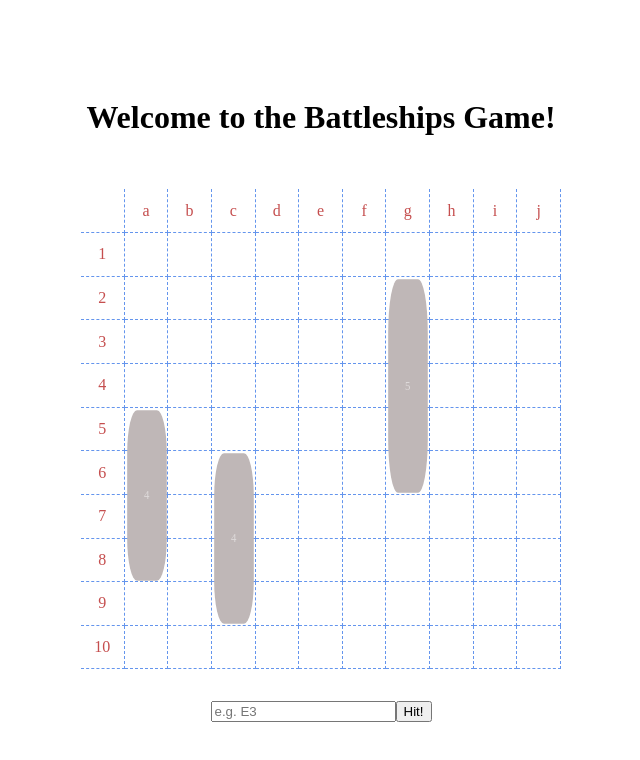
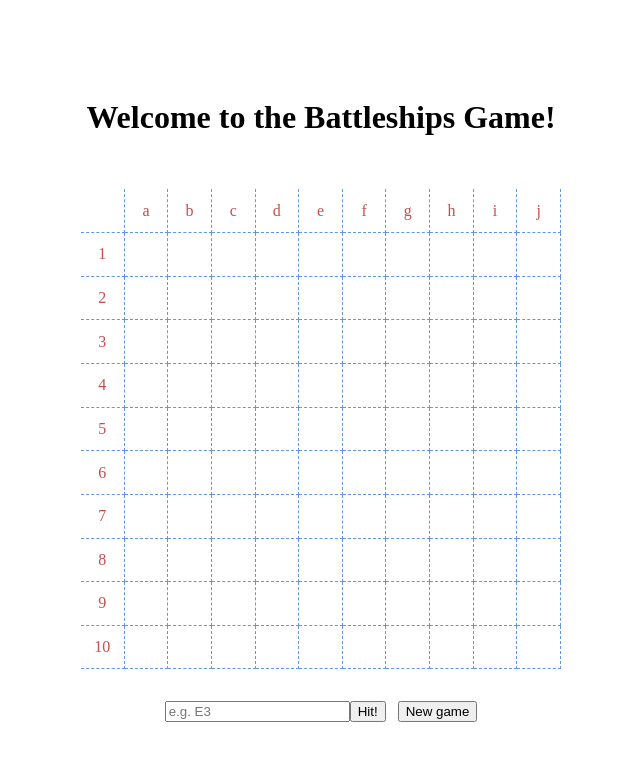
Before and after one commit to norin89/battleships-game, a Next.js app: page / in a window 1280 px wide. Shown: the top 760 px of the page, without its empty margins (319-959 px from the left). Built offline with nearby package versions, Linux system fonts and the light colour scheme.

Commit message:
Display <Shots> on <Board> after fields click

```diff
--- a/src/templates/Game.tsx
+++ b/src/templates/Game.tsx
@@ -1,23 +1,67 @@
 'use client';
 
+import { useEffect, useState } from 'react';
+import { useRouter } from 'next/navigation';
+
 import { Board } from '@/components/molecules';
-import { BoardType } from '@/types';
+import { BoardType, PositionType } from '@/types';
+import { hasShotHit } from '@/utils/hasShotHit';
+import { updateShipsAfterHit } from '@/utils/updateShipsAfterHit';
 
 export const Game = ({
 	boardSize,
-	ships,
+	ships: boardShips,
 }: {
 	boardSize: BoardType['size'];
 	ships: BoardType['ships'];
-}) => (
+}) => {
+	const router = useRouter();
+
+	// todo: consider using a Redux for better state management when the game grows
+	const [ships, setShips] = useState<BoardType['ships']>(boardShips);
+	const [shots, setShots] = useState<BoardType['shots']>([]);
+
+	const handleShot = (position: PositionType) => {
+		const isAlreadyShot = shots?.find(
+			(s) => s.position.column === position.column && s.position.row === position.row,
+		);
+
+		// todo: let the player know that the field has already been shot at
+		if (isAlreadyShot) {
+			// eslint-disable-next-line no-console
+			console.log(`Field ${position.column}, ${position.row} has already been shot at.`);
+			return;
+		}
+
+		const isHit = hasShotHit({ position, ships });
+		setShots((prevShots) => [...(prevShots || []), { status: isHit ? 'hit' : 'miss', position }]);
+	};
+
+	const resetGame = (newShips: BoardType['ships']) => {
+		setShips(newShips);
+		setShots([]);
+	};
+
+	// Reset state when ships change
+	useEffect(() => {
+		resetGame(boardShips);
+	}, [boardShips]);
+
+	// Update ships after each shot to check if any ship is sunk
+	useEffect(() => {
+		setShips(updateShipsAfterHit({ ships, shots }));
+	}, [shots]); // eslint-disable-line react-hooks/exhaustive-deps -- we dont want `ships` as the board is reset on ships change
+
+	return (
 		<>
 			<Board
-			style={{ width: '60vh', maxWidth: '100%', minWidth: 320 }}
+				style={{ width: '60vh', maxWidth: '100%', minWidth: 300 }}
 				size={boardSize}
-			ships={ships}
+				// Hide ships until sunk
+				ships={ships.filter((ship) => ship.isSunk)}
+				shots={shots}
 				onFieldClick={(position) => {
-				// eslint-disable no-console
-				console.log(position);
+					handleShot(position);
 				}}
 			/>
 			<form
@@ -25,8 +69,19 @@ export const Game = ({
 					e.preventDefault();
 				}}
 			>
+				{/* todo: decode to `PositionType` and fire shot on submit */}
 				<input type="text" placeholder="e.g. E3" />
 				<button type="submit">Hit!</button>
+				&nbsp;&nbsp;&nbsp;
+				<button
+					type="button"
+					onClick={() => {
+						router.refresh();
+					}}
+				>
+					New game
+				</button>
 			</form>
 		</>
 	);
+};
--- /dev/null
+++ b/src/utils/hasShotHit.ts
@@ -0,0 +1,25 @@
+import { BoardType, PositionType } from '@/types';
+import { getShipFieldPositions } from '@/utils/getShipFieldPositions';
+
+/** Checks if a `shot` is a `hit` or a `miss` */
+export const hasShotHit = ({
+	position,
+	ships,
+}: {
+	position: PositionType;
+	ships: BoardType['ships'];
+}): boolean => {
+	let isHit = false;
+
+	ships.forEach((placedShip) => {
+		const placedShipFieldPositions = getShipFieldPositions({ ship: placedShip });
+
+		placedShipFieldPositions.forEach((placedPosition) => {
+			if (placedPosition.row === position.row && placedPosition.column === position.column) {
+				isHit = true;
+			}
+		});
+	});
+
+	return isHit;
+};
--- /dev/null
+++ b/src/utils/updateShipsAfterHit.ts
@@ -0,0 +1,29 @@
+import { BoardType } from '@/types';
+import { getShipFieldPositions } from '@/utils/getShipFieldPositions';
+
+// Check if ships are sunk after a hit and update their status
+export const updateShipsAfterHit = ({
+	ships,
+	shots,
+}: {
+	ships: BoardType['ships'];
+	shots: BoardType['shots'];
+}): BoardType['ships'] =>
+	ships.reduce((result: BoardType['ships'], ship) => {
+		const shipFieldPositions = getShipFieldPositions({ ship });
+		return [
+			...result,
+			{
+				...ship,
+				isSunk:
+					ship.isSunk ||
+					shipFieldPositions.every((shipPosition) =>
+						shots?.some(
+							(shot) =>
+								shot.position.row === shipPosition.row &&
+								shot.position.column === shipPosition.column,
+						),
+					),
+			},
+		];
+	}, []);
```
Also changed, not shown: eslint.config.mjs (+7 -0 lines). Lines whose indentation alone changed are shown as unchanged.
